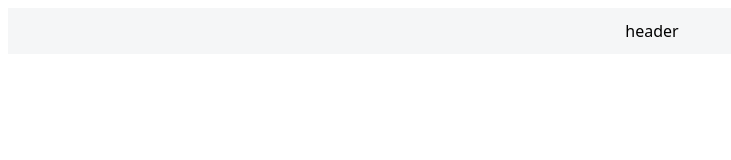
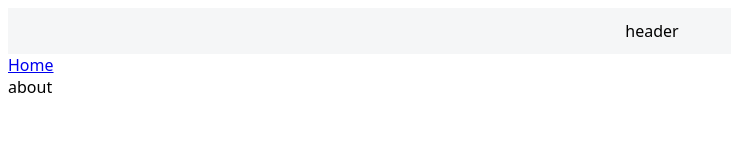
Before and after one commit to CharleeWa/nuxt3-starter-template, a Nuxt app: page /about in a window 1280 px wide. Before the commit this address had no page. Shown: the top 160 px of the page, without its empty margins (0-731 px from the left). Built offline with nearby package versions, Linux system fonts and the light colour scheme.

Commit message:
:sparkles: 使用useHeadd定义head

```diff
--- a/app.vue
+++ b/app.vue
@@ -1,3 +1,15 @@
+<script setup lang="ts">
+useHead({
+  htmlAttrs: {
+    lang: 'en',
+  },
+  title: 'My App',
+  meta: [
+    { name: 'description', content: '✨' },
+  ],
+})
+</script>
+
 <template>
   <NuxtLayout>
     <NuxtLoadingIndicator />
--- /dev/null
+++ b/pages/about.vue
@@ -0,0 +1,12 @@
+<script setup lang="ts">
+useHead({ title: 'about' })
+</script>
+
+<template>
+  <div>
+    <NuxtLink to="/">
+      Home
+    </NuxtLink>
+    <AppAlert>about</AppAlert>
+  </div>
+</template>
--- a/pages/index.vue
+++ b/pages/index.vue
@@ -1,5 +1,12 @@
+<script setup lang="ts">
+useHead({ title: 'home' })
+</script>
+
 <template>
   <div>
+    <NuxtLink to="/about">
+      About
+    </NuxtLink>
     <AppAlert>content</AppAlert>
   </div>
 </template>
```
